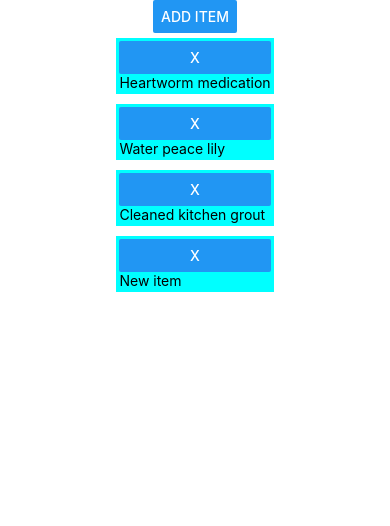
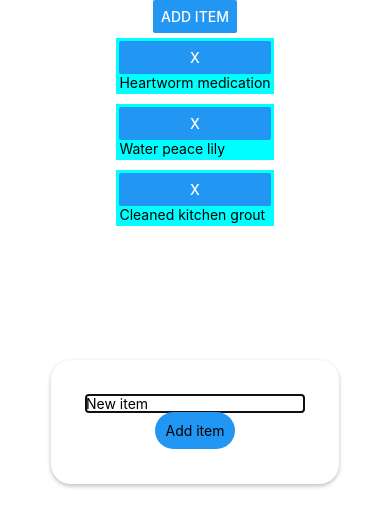
Before and after one commit to mjulmer/donewhen, a React Native app: screen / in a window 390 px wide. Both pictures are taken after a click on the button "ADD ITEM". Shown: the top 526 px of the page. Built offline with nearby package versions, Linux system fonts and the light colour scheme.

Commit message:
Add modal for creating new list item
This lets the user specify the name of the item, and will later
support picking a category.

```diff
--- a/App.tsx
+++ b/App.tsx
@@ -1,6 +1,8 @@
-import { StyleSheet, View, FlatList, Button } from "react-native";
 import { useState } from "react";
+import { StyleSheet, FlatList, Button } from "react-native";
+import { SafeAreaView, SafeAreaProvider } from "react-native-safe-area-context";
 import ListItem from "./components/ListItem";
+import NewItemModal from "./components/NewItemModal";
 
 interface ItemData {
   id: string;
@@ -9,6 +11,7 @@ interface ItemData {
 }
 
 export default function App() {
+  const [modalVisible, setModalVisible] = useState(false);
   const [items, setItems] = useState<Array<ItemData>>([
     {
       id: "0",
@@ -39,17 +42,19 @@ export default function App() {
     );
   }
 
+  function addNewItem(title: string) {
+    setItems([...items, { id: crypto.randomUUID(), title: title, dates: [] }]);
+  }
+
   return (
-    <View style={styles.container}>
-      <Button
-        title="Add item"
-        onPress={() =>
-          setItems([
-            ...items,
-            { id: crypto.randomUUID(), title: "New item", dates: [] },
-          ])
-        }
+    <SafeAreaProvider>
+      <SafeAreaView style={styles.container}>
+        <NewItemModal
+          modalVisible={modalVisible}
+          setModalVisible={setModalVisible}
+          addNewItem={addNewItem}
         />
+        <Button title="Add item" onPress={() => setModalVisible(true)} />
         <FlatList
           data={items}
           renderItem={({ item }) => (
@@ -61,7 +66,8 @@ export default function App() {
           )}
           keyExtractor={(item) => item.id}
         />
-    </View>
+      </SafeAreaView>
+    </SafeAreaProvider>
   );
 }
 
--- /dev/null
+++ b/components/NewItemModal.tsx
@@ -0,0 +1,81 @@
+import { useState } from "react";
+import {
+  StyleSheet,
+  Text,
+  View,
+  Modal,
+  Pressable,
+  TextInput,
+} from "react-native";
+
+export default function NewItemModal({
+  modalVisible,
+  setModalVisible,
+  addNewItem,
+}: {
+  modalVisible: boolean;
+  setModalVisible: Function;
+  addNewItem: Function;
+}) {
+  const [itemTitle, setItemTitle] = useState("");
+  const titleInput = (
+    <TextInput onChangeText={setItemTitle} placeholder={"New item"} />
+  );
+  return (
+    <Modal
+      animationType="slide"
+      transparent={true}
+      visible={modalVisible}
+      onRequestClose={() => {
+        setModalVisible(!modalVisible);
+      }}
+    >
+      <View style={styles.centeredView}>
+        <View style={styles.modalView}>
+          {titleInput}
+          <Pressable
+            style={[styles.button, styles.buttonClose]}
+            onPress={() => {
+              addNewItem(itemTitle ? itemTitle : "New item");
+              setItemTitle("");
+              setModalVisible(!modalVisible);
+            }}
+          >
+            <Text>Add item</Text>
+          </Pressable>
+        </View>
+      </View>
+    </Modal>
+  );
+}
+
+const styles = StyleSheet.create({
+  centeredView: {
+    flex: 1,
+    justifyContent: "center",
+    alignItems: "center",
+  },
+  modalView: {
+    margin: 20,
+    backgroundColor: "white",
+    borderRadius: 20,
+    padding: 35,
+    alignItems: "center",
+    shadowColor: "#000",
+    shadowOffset: {
+      width: 0,
+      height: 2,
+    },
+    shadowOpacity: 0.25,
+    shadowRadius: 4,
+    elevation: 5,
+  },
+  button: {
+    borderRadius: 20,
+    padding: 10,
+    elevation: 2,
+  },
+  buttonClose: {
+    backgroundColor: "#2196F3",
+  },
+});
```
Also changed, not shown: package.json (+4 -3 lines), 1 other file (tests, documents, lock files or other folders). Lines whose indentation alone changed are shown as unchanged.
